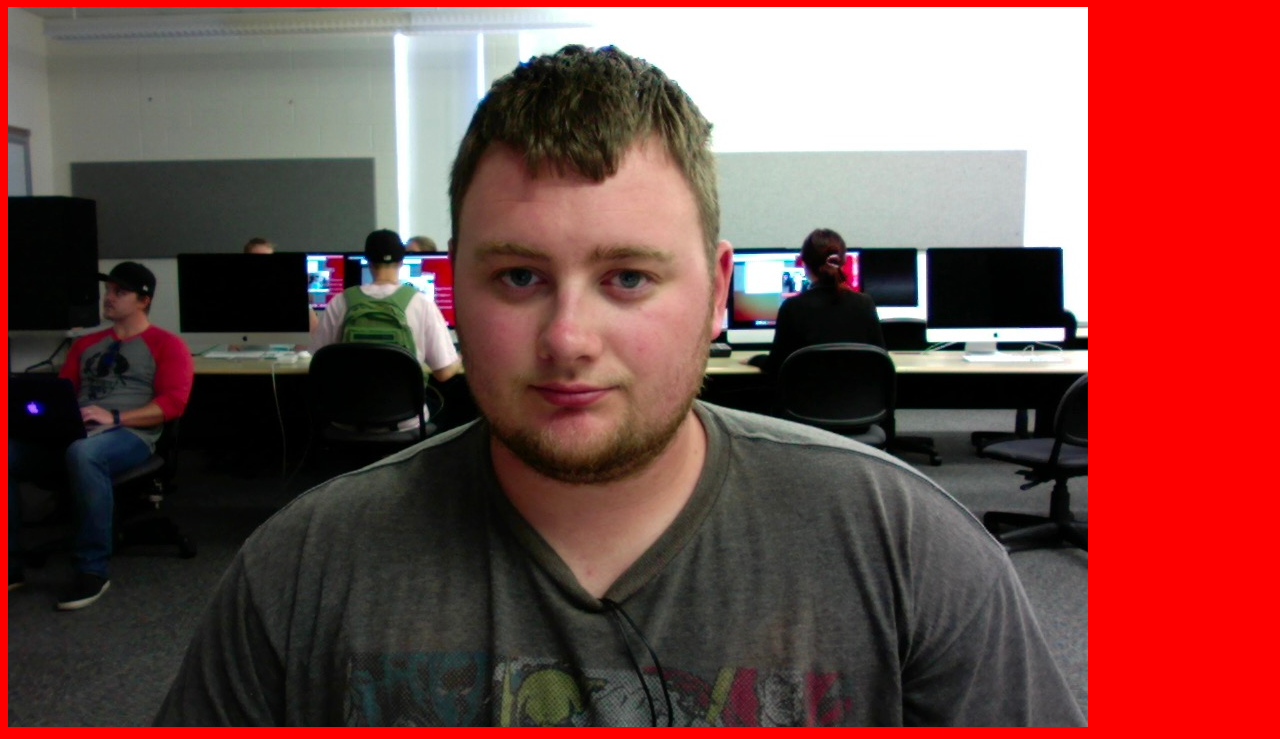
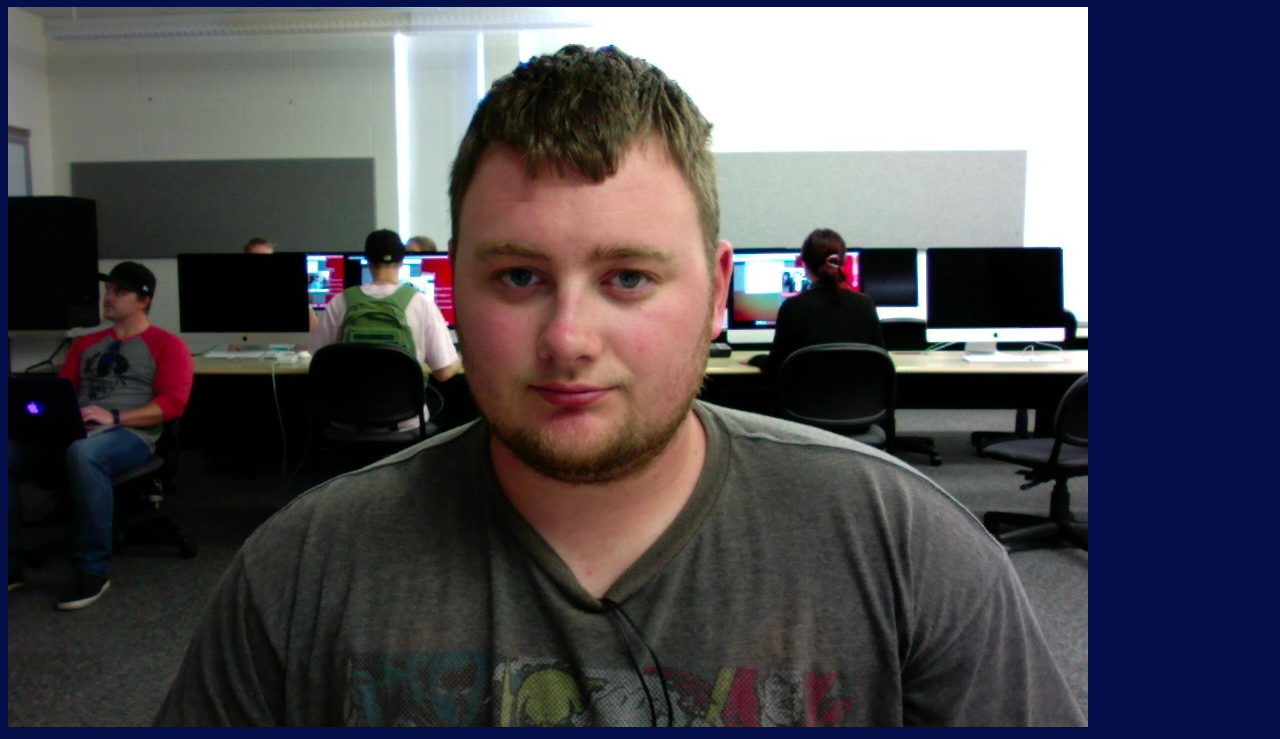
Before and after one commit to ThomasPheasant/web-2-starter, a plain HTML site: page index.html in a window 1280 px wide. Shown: the part 73-812 px from the top of the page. Drawn offline with nearby package versions, Linux system fonts and the light colour scheme.

Commit message:
Add SCSS

```diff
--- /dev/null
+++ b/css/styles.scss
@@ -0,0 +1,11 @@
+/* MY AWESOME WEBSITE */
+
+
+$bg : #040f4a;
+
+
+
+
+body{
+    background: $bg;
+}
```
Also changed, not shown: css/styles.css, 2 other files.
